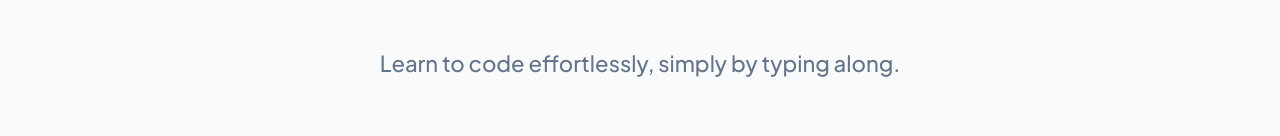
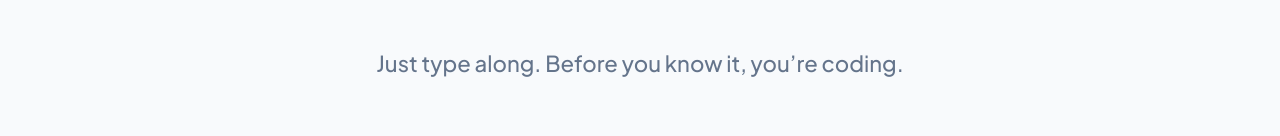
Before and after one commit to iurazilland/TypingCodeV2, a Next.js app: page / in a window 1280 px wide. Shown: the part 369-505 px from the top of the page. Built offline with nearby package versions, Linux system fonts and the light colour scheme.

Commit message:
copy(hero): blend slogan narrative into subtitle '일단 따라 치다 보면, 어느새 내 코드가 됩니다.'

```diff
--- a/src/app/page.tsx
+++ b/src/app/page.tsx
@@ -211,8 +211,8 @@ export default function HomePage() {
             wordBreak: 'keep-all',
           }}>
             {isEn
-              ? 'Learn to code effortlessly, simply by typing along.'
-              : '따라 치는 것만으로 쉽게 배우는 코딩.'}
+              ? 'Just type along. Before you know it, you’re coding.'
+              : '일단 따라 치다 보면, 어느새 내 코드가 됩니다.'}
           </p>
         </section>
 
```
